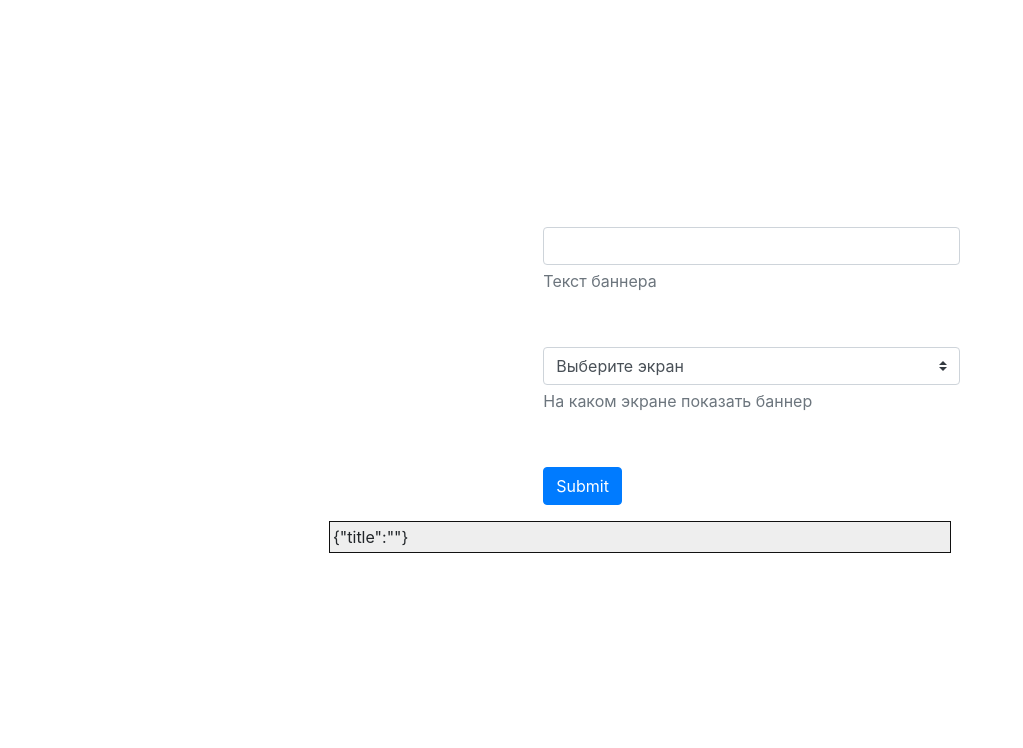
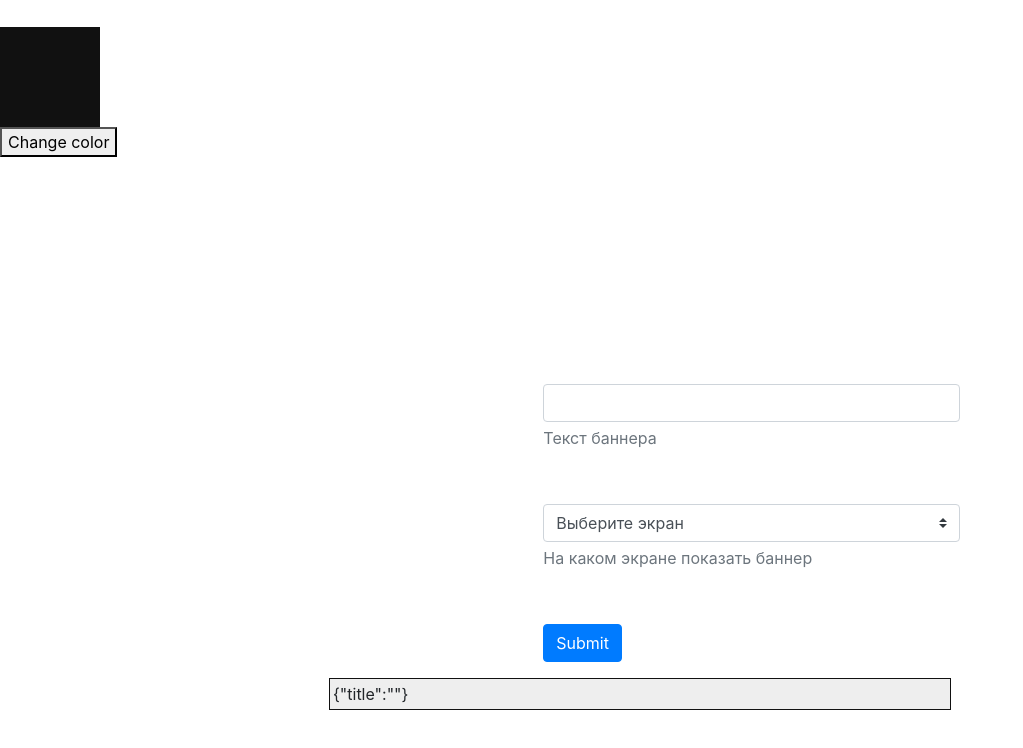
Before and after one commit to ratanoff/RemoteConfigurator, a website: page index.html in a window 1280 px wide. Shown: the whole page, without its empty margins (0-1023 px from the left). Drawn offline with nearby package versions, Linux system fonts and the light colour scheme; no server answers.

Commit message:
change backgroundColor of test div

```diff
--- a/index.html
+++ b/index.html
@@ -13,6 +13,9 @@
 </head>
 
 <body>
+
+<div id="square" style="width: 100px; height: 100px; background-color: #111111"></div>
+<button onclick="changeSquareColor()">Change color</button>
 
 <div style="width: 50%; margin: 200px auto">
     <form>
--- a/script.js
+++ b/script.js
@@ -33,3 +33,8 @@ $(function () {
     update();
     $('form').change(update);
 });
+
+function changeSquareColor() {
+    let square = document.getElementById('square');
+    square.style.backgroundColor = '#ff0000';
+}
```
